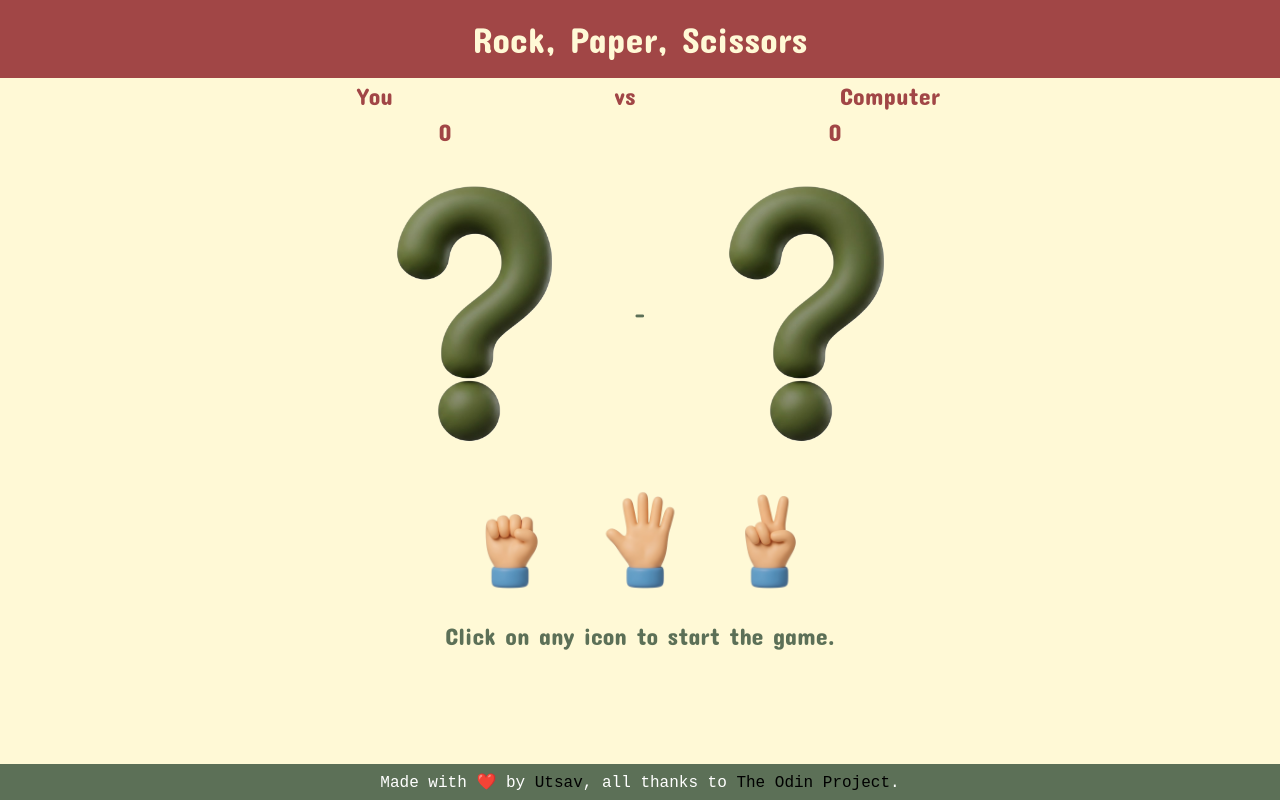
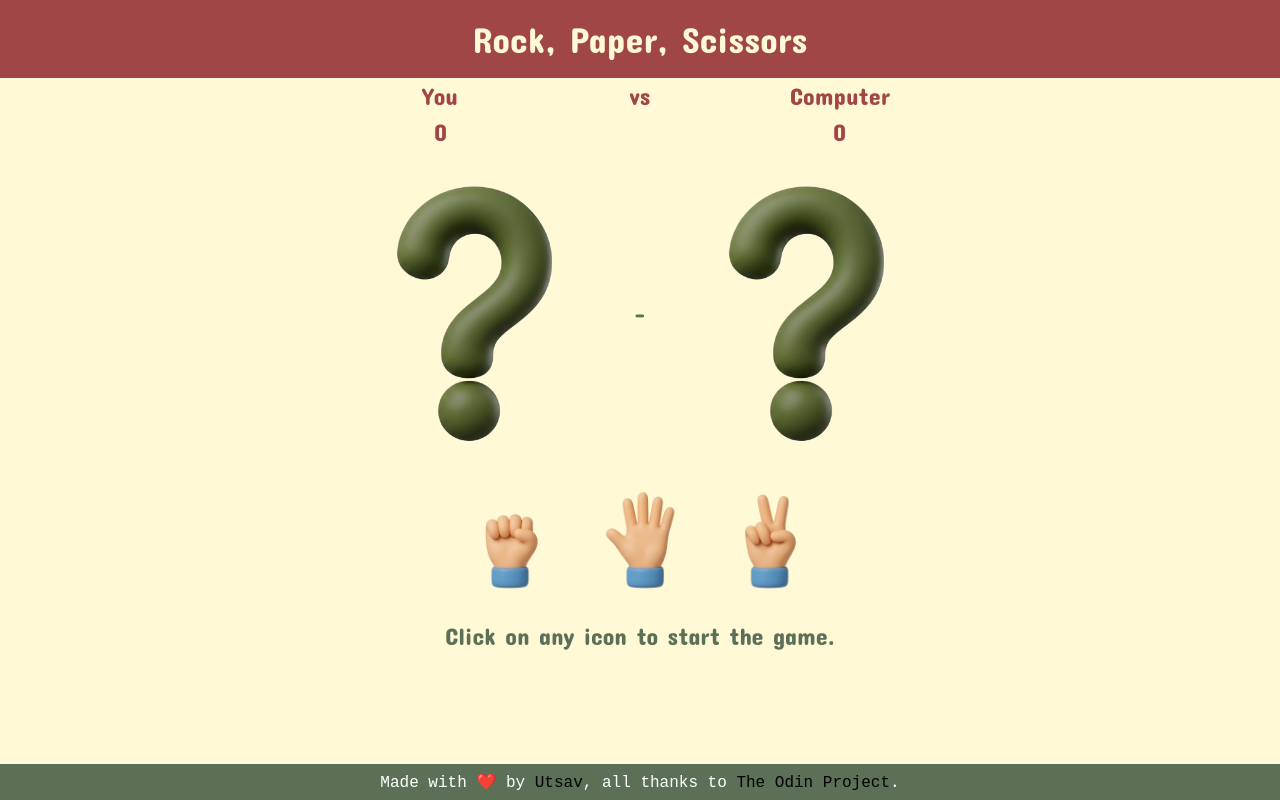
Before and after one commit to Utsav-Khamar/rock-paper-scissor, a plain HTML site: page index.html in a window 1280 px wide. Drawn offline with Linux system fonts and the light colour scheme; a web font is replaced by a local one.

Commit message:
Solve spacing issue in score display

```diff
--- a/style.css
+++ b/style.css
@@ -60,8 +60,11 @@ h1 {
     width: 100%;
     display: flex;
     justify-content: space-around;
-    gap: 30%;
     color: #A14646;
+}
+
+.score {
+    gap: 33%;
 }
 
 .table-heading span {
```
